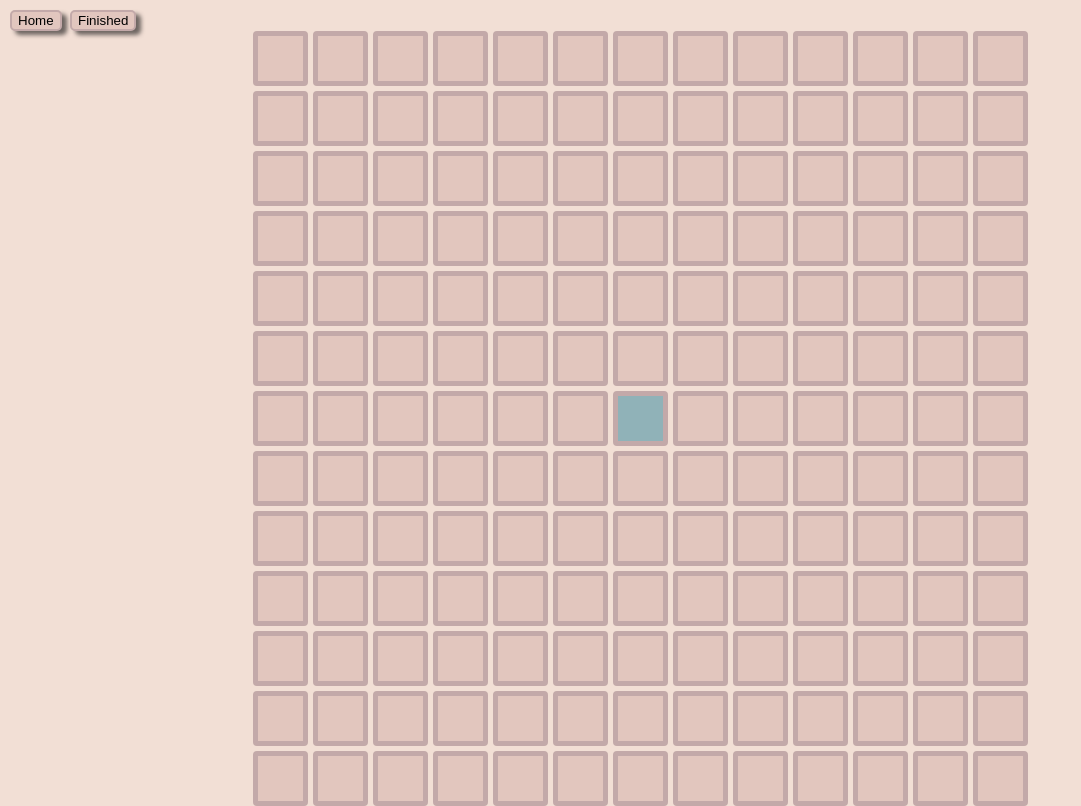
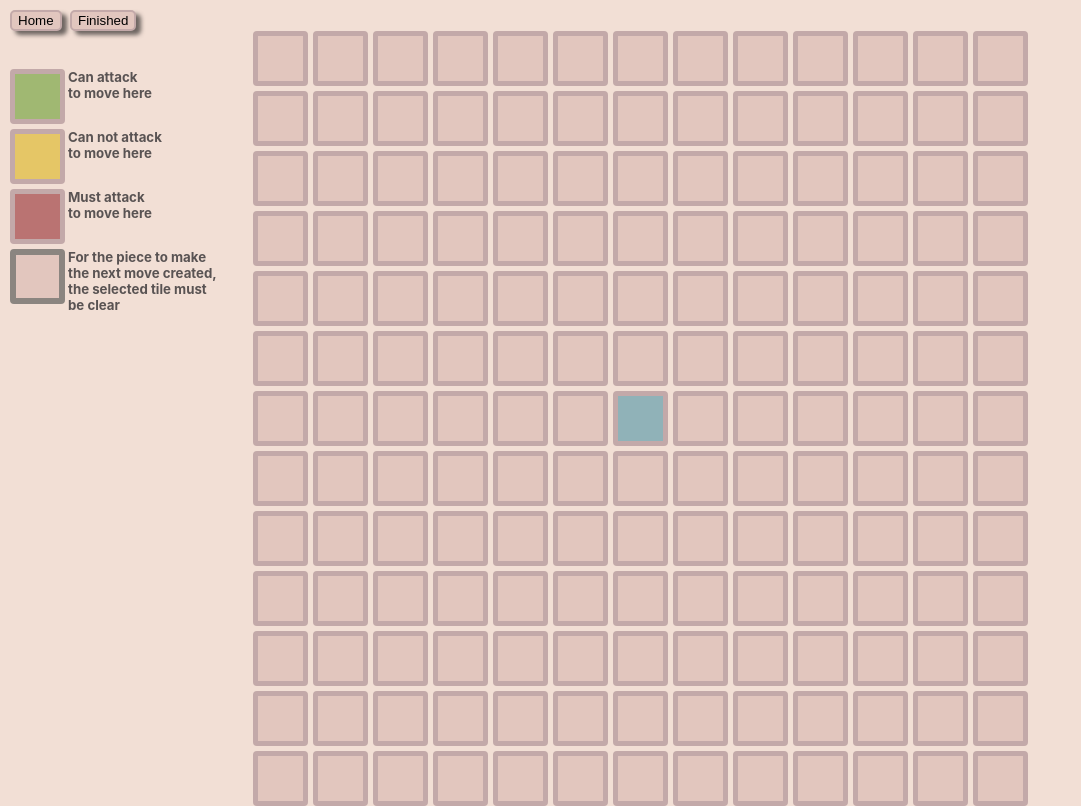
Before and after one commit to CSalois114/poke_chess, a React (Create React App) app in the folder client/: page /piece_types/1/moves in a window 1280 px wide. Shown: the whole page, without its empty margins (0-1081 px from the left). Built offline with nearby package versions, Linux system fonts and the light colour scheme; no server answers.

Commit message:
add key to define move types

```diff
--- a/client/src/components/EditingBoard.js
+++ b/client/src/components/EditingBoard.js
@@ -1,6 +1,7 @@
 import { useState, useEffect, useRef} from 'react'
 import { useParams, useNavigate } from 'react-router-dom'
 import Tile from './Tile';
+import Key from './Key';
 
 export default function EditingBoard() {
   const [pieceType, setPieceType] = useState({})
@@ -132,6 +133,7 @@ export default function EditingBoard() {
           )
         })}
       </div>
+      <Key isEditingMode={true} />
     </div>
   )
 }
--- a/client/src/components/Game.js
+++ b/client/src/components/Game.js
@@ -2,6 +2,7 @@ import { useState, useEffect, useRef } from 'react'
 import { useParams } from 'react-router-dom'
 import Editor from './Editor';
 import Board from './Board';
+import Key from './Key';
 
 export default function Game() {
   const [gameObj, setGameObj] = useState({});
@@ -258,6 +259,7 @@ export default function Game() {
   const boardSize = 7;
   return (
     <div>
+      <Key isEditingMode={false} />
       <Board
         pieceClickFn={pieceClickFn}
         tileClickFn={tileClickFn}
--- /dev/null
+++ b/client/src/components/Key.js
@@ -0,0 +1,36 @@
+import React from 'react'
+import KeyEntry from './KeyEntry'
+
+export default function Key({ isEditingMode }) {
+
+  const canKill = {
+    className: "editing moveable canKill",
+    description: "Can attack\nto move here"
+  }
+
+  const cantKill = {
+    className: "editing moveable",
+    description: "Can not attack\nto move here"
+  }
+
+  const mustKill = {
+    className: "editing moveable canKill mustKill",
+    description: "Must attack\nto move here"
+  }
+
+  const selected = {
+    className: "editing selected",
+    description: "For the piece to make the next move created, the selected tile must be clear"
+  }
+
+  const showIfEditing = component => isEditingMode ? component : null
+
+  return (
+    <div id="key" >
+      <KeyEntry {...canKill } />
+      <KeyEntry {...cantKill} />
+      <KeyEntry {...mustKill} />
+      { isEditingMode ? <KeyEntry {...selected} /> : null }
+    </div>
+  )
+}
--- /dev/null
+++ b/client/src/components/KeyEntry.js
@@ -0,0 +1,11 @@
+import React from 'react'
+import Tile from './Tile'
+
+export default function KeyEntry({ className, description }) {
+  return (
+    <div className='keyWrap'>
+      <Tile colorTag={className}/>
+      <h5 className='keyDescription'>{description} </h5>
+    </div>
+  )
+}
--- a/client/src/index.css
+++ b/client/src/index.css
@@ -39,6 +39,8 @@ code {
   box-sizing: border-box;
   border: 5px solid rgb(195, 169, 169);
   border-radius: 4px;
+
+  cursor: pointer;
 }
 
 .user {
@@ -207,7 +209,7 @@ li:hover {
   grid-gap: 5px;
 }
 
-#editingGrid > .tile {
+.tile.editing {
   text-align: center;
   height: 55px;
   width: 55px;
@@ -225,7 +227,7 @@ li:hover {
   background-image: none;
 }
 
-#editingGrid .tile.selected{
+.tile.selected{
   border: 6px solid rgb(139, 133, 128)
 }
 .button{
@@ -310,3 +312,25 @@ li:hover {
 .deleteButton:hover {
   background: rgb(203, 85, 85);
 }
+
+.keyWrap {
+  display: flex;
+}
+
+#key {
+  position: absolute;
+  top: 64px;
+  left: 10px;
+}
+
+.keyDescription {
+  white-space: pre-wrap;
+  max-width: 150px;
+  margin-top: 0px;
+  margin-left: 3px;
+  color: rgb(89, 83, 83);
+}
+
+.keyWrap {
+  padding-top: 5px;
+}
```
